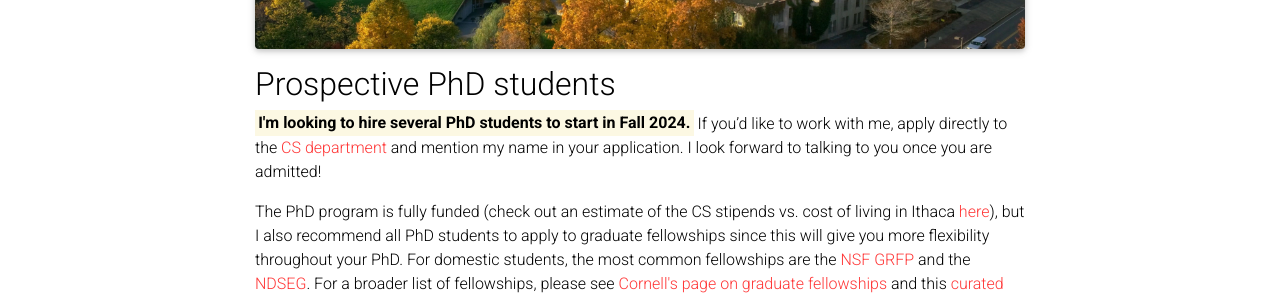
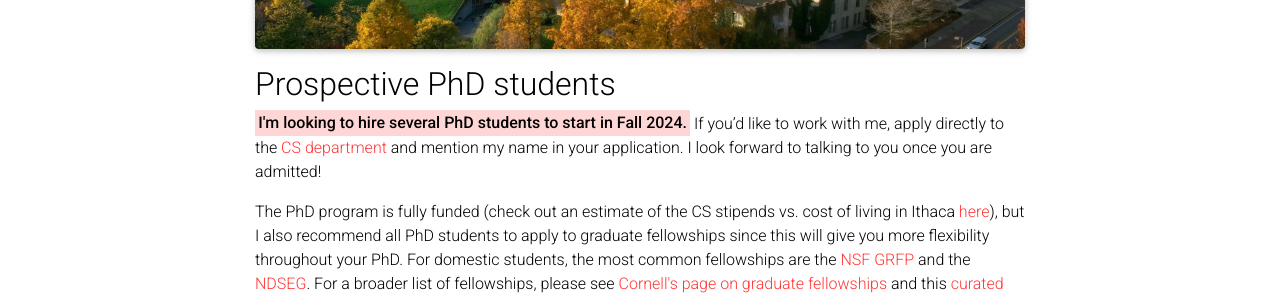
Before and after one commit to monakhova/monakhova.github.io, a Jekyll site: the page built from _pages/join.md, in a window 1280 px wide. Shown: the part 479-777 px from the top of the page. Built offline with Jekyll 4.4.1, drawn with Linux system fonts in a browser that asks for light colours; full-size pictures stand in for the smaller copies a plugin makes; comment, search, counter and statistics services are not loaded; a style sheet for code colours, icons or effects is not loaded.

Commit message:
updated mark

```diff
--- a/_pages/join.md
+++ b/_pages/join.md
@@ -21,7 +21,7 @@ We are looking for motivated researchers interested in designing novel cameras a
 <div class ="col-sm-8">-->
 
 <h2 class="category">Prospective PhD students</h2>
-<mark><span class="font-weight-bold">I'm looking to hire several PhD students to start in Fall 2024.</span></mark> If you'd like to work with me, apply directly to the <a href="https://www.cs.cornell.edu/phd/admissions">CS department</a> and mention my name in your application. I look forward to talking to you once you are admitted!
+<mark><strong>I'm looking to hire several PhD students to start in Fall 2024.</strong></mark> If you'd like to work with me, apply directly to the <a href="https://www.cs.cornell.edu/phd/admissions">CS department</a> and mention my name in your application. I look forward to talking to you once you are admitted!
 
 <p>
 The PhD program is fully funded (check out an estimate of the CS stipends vs. cost of living in Ithaca <a href="https://csstipendrankings.org/">here</a>), but I also recommend all PhD students to apply to graduate fellowships since this will give you more flexibility throughout your PhD. For domestic students, the most common fellowships are the <a href="https://www.nsfgrfp.org/">NSF GRFP</a> and the <a href = "https://ndseg.org/">NDSEG</a>. For a broader list of fellowships, please see <a href = "https://gradschool.cornell.edu/financial-support/fellowships/">Cornell's page on graduate fellowships</a> and this <a href = "https://github.com/chinasaokolo/csGraduateFellowships">curated list of CS fellowships</a>.  </p>
--- a/_sass/_base.scss
+++ b/_sass/_base.scss
@@ -19,9 +19,14 @@ strong {
   color: var(--global-text-color);
 }
 
+mark {
+  background-color: var(--global-mark-bg-color);
+}
+
 hr {
   border-top: 1px solid var(--global-divider-color);
 }
+
 
 table {
   td,
@@ -452,7 +457,7 @@ footer.sticky-bottom {
       font-size: 0.875rem;
       padding-top: 0.25rem;
       padding-bottom: 0;
-    }
+    }x
 
     a {
       color: var(--global-text-color);
--- a/_sass/_themes.scss
+++ b/_sass/_themes.scss
@@ -16,6 +16,7 @@
   --global-distill-app-color: #{$grey-color};
   --global-divider-color: rgba(0,0,0,.1);
   --global-card-bg-color: #{$white-color};
+  --global-mark-bg-color: #ffd6d6;
 
   --global-tip-block: #42b983;
   --global-tip-block-bg: #e2f5ec;
@@ -74,6 +75,7 @@ html[data-theme='dark'] {
   --global-danger-block-bg: #ffe0e0;
   --global-danger-block-text: #600;
   --global-danger-block-title: #c00;
+  --global-mark-bg-color: #{$cyan-color};
 
   .fa-sun {
     padding-left: 10px;
```
